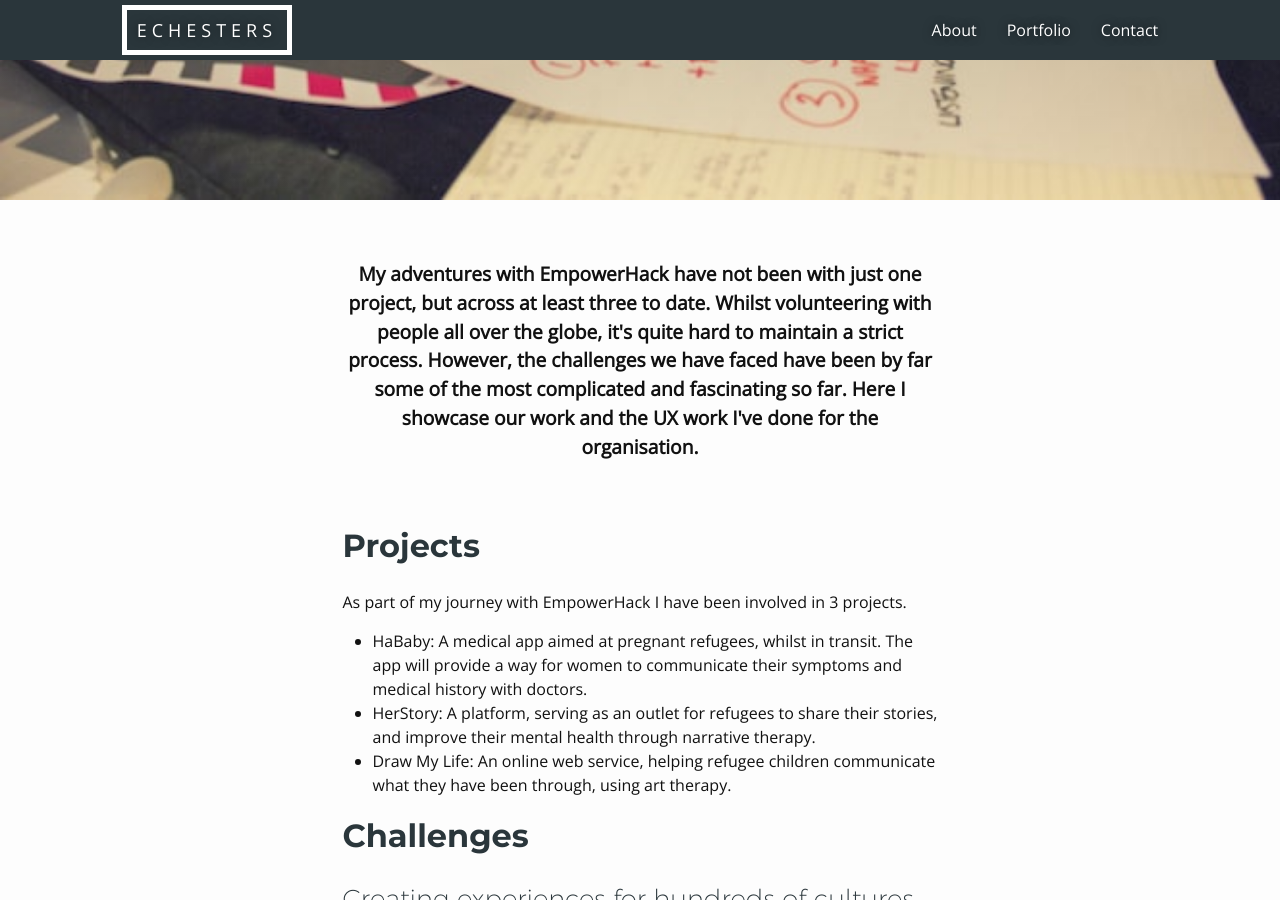
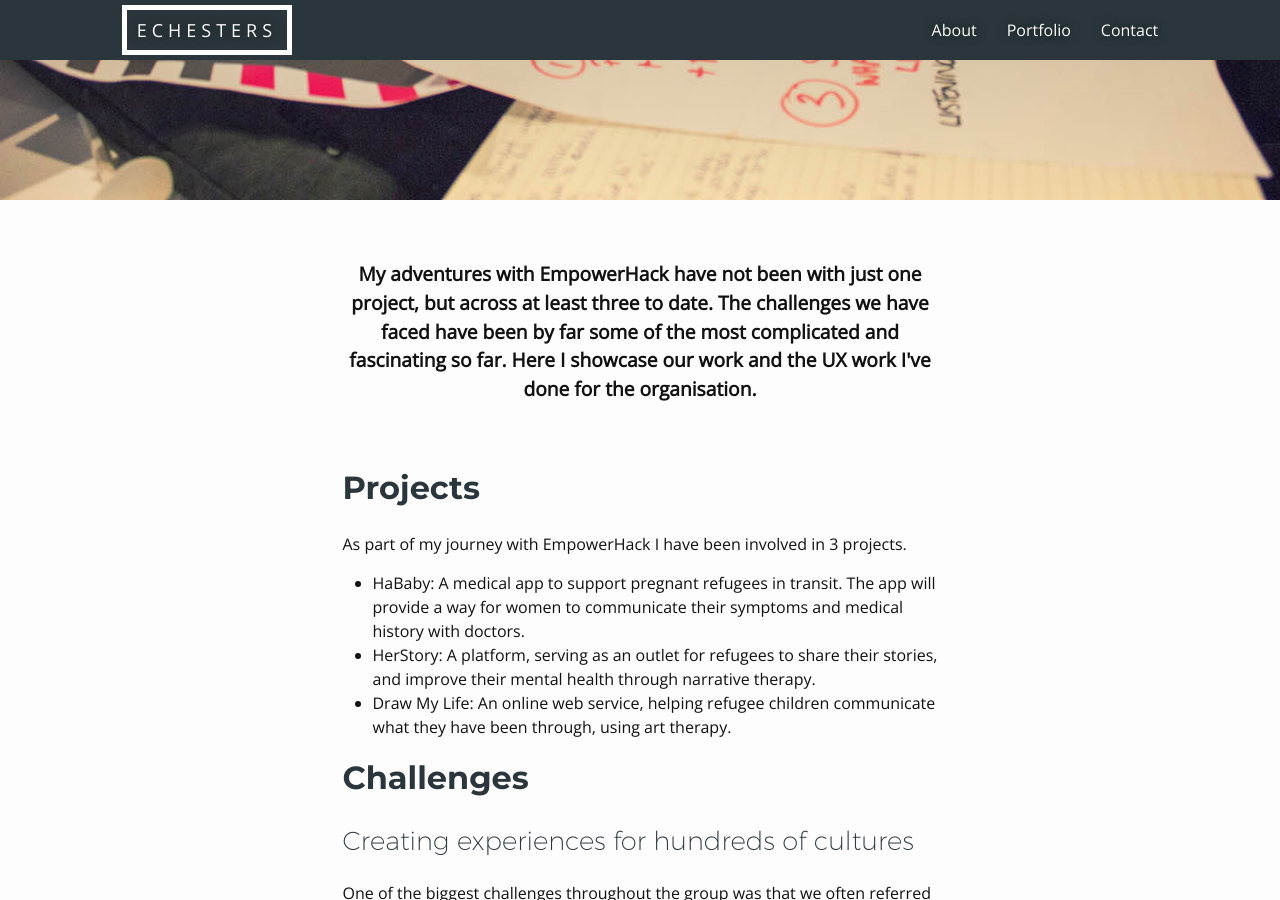
Before and after one commit to EChesters/echesters.github.io, a Jekyll site: the page built from pages/empowerhack.html, in a window 1280 px wide and 900 px high, scrolled down 700 px. Built offline with Jekyll 4.4.1, drawn with Linux system fonts in a browser that asks for light colours; nearby versions of some CDN libraries; some of the changed text lies outside the part shown.

Commit message:
Added refugee challenge

```diff
--- a/pages/empowerhack.html
+++ b/pages/empowerhack.html
@@ -2,14 +2,14 @@
 title: UX For Refugees
 image: /images/portfolio/empowerhack/eh-1.jpg
 layout: case-study
-summary: My adventures with EmpowerHack have not been with just one project, but across at least three to date. Whilst volunteering with people all over the globe, it's quite hard to maintain a strict process. However, the challenges we have faced have been by far some of the most complicated and fascinating so far. Here I showcase our work and the UX work I've done for the organisation.
+summary: My adventures with EmpowerHack have not been with just one project, but across at least three to date. The challenges we have faced have been by far some of the most complicated and fascinating so far. Here I showcase our work and the UX work I've done for the organisation.
 ---
 
 <section>
   <h2>Projects</h2>
   <p>As part of my journey with EmpowerHack I have been involved in 3 projects.</p>
   <ul>
-    <li>HaBaby: A medical app aimed at pregnant refugees, whilst in transit. The app will provide a way for women to communicate their symptoms and medical history with doctors.</li>
+    <li>HaBaby: A medical app to support pregnant refugees in transit. The app will provide a way for women to communicate their symptoms and medical history with doctors.</li>
     <li>HerStory: A platform, serving as an outlet for refugees to share their stories, and improve their mental health through narrative therapy.</li>
     <li>Draw My Life: An online web service, helping refugee children communicate what they have been through, using art therapy.</li>
   </ul>
@@ -18,7 +18,7 @@
 <section>
   <h2>Challenges</h2>
   <h3>Creating experiences for hundreds of cultures</h3>
-  <p></p>
+  <p>One of the biggest challenges throughout the group was that we often referred to refugees las one group of people within a culture. I often felt like we didn't understand what it meant to be a refugee and just how big the differences are between their backgrounds. Despite anyone fleeing their country, being able to be considered a refugee, we decided to target the refugees we could target the most effectively. From this the apps are primarily aimed at refugees in Europe, coming from Africa or the Middle East. In order to gage just who the refugees we are targeting were, <a href="/2016/04/11/volunteering-in-calais.html">I volunteered in the camps at Calais and Dunkirk for a week</a>.</p>
 
   <h3>Security and Trust</h3>
   <p></p>
```
Also changed, not shown: images/portfolio/empowerhack/eh-1.jpg.
